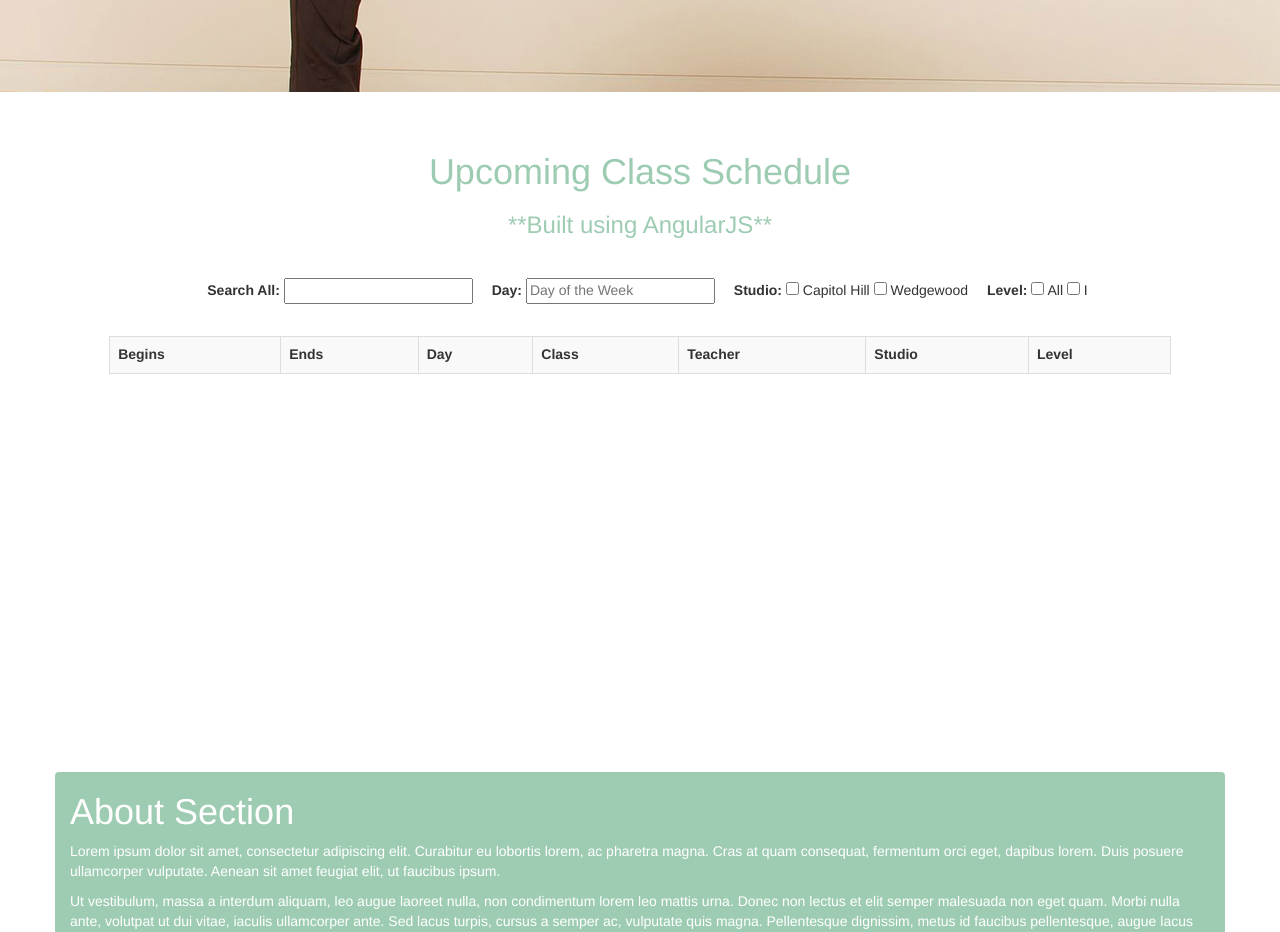
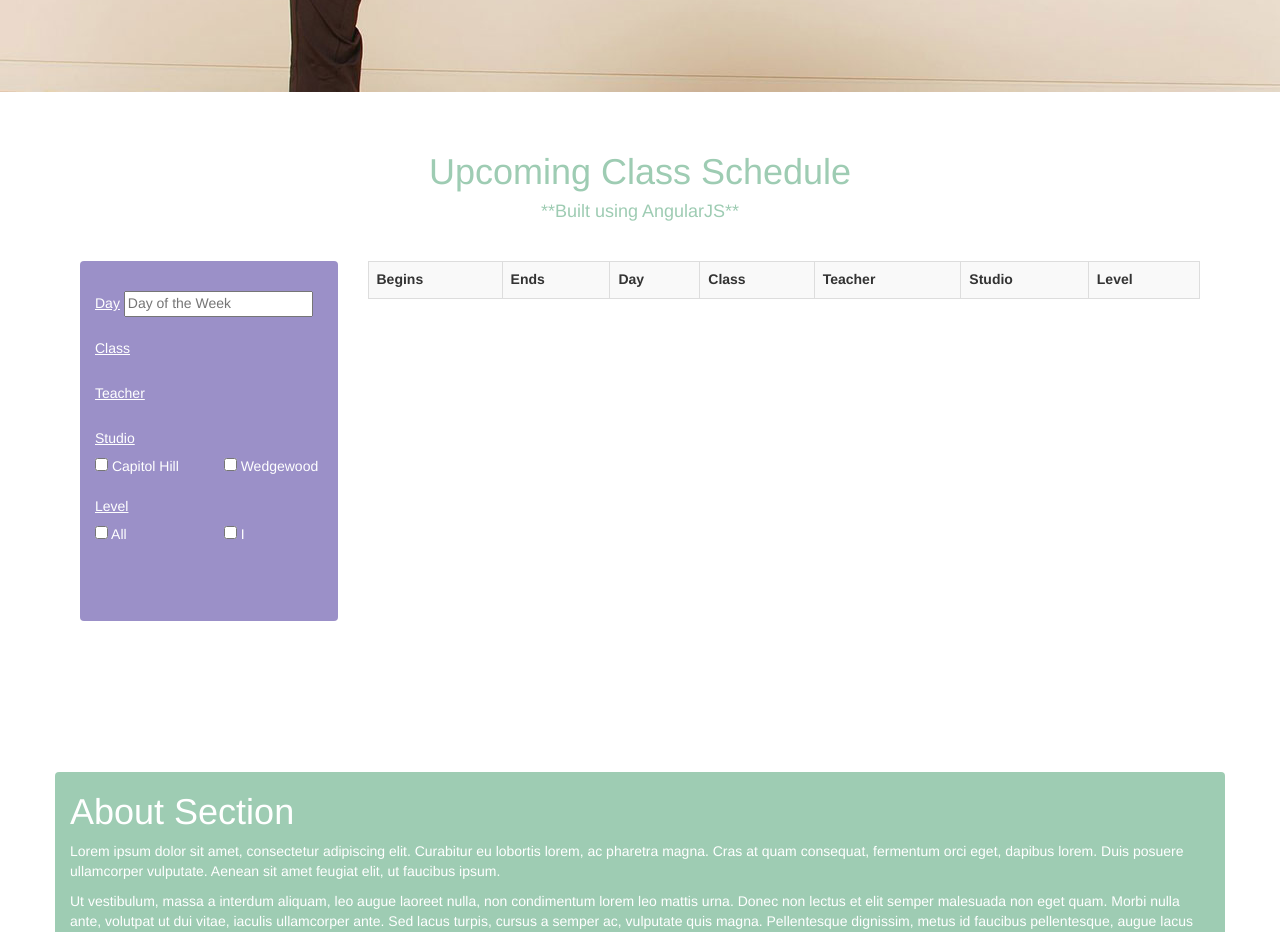
Before and after one commit to MeredithU/yoga_class_schedule, a website: page app/index.html in a window 1280 px wide. Shown: the part 660-1592 px from the top of the page. Drawn offline with nearby package versions, Linux system fonts and the light colour scheme; some packages are replaced by stand-ins of ours.

Commit message:
Moved filters to the left of the schedule and applied a basic style

```diff
--- a/app/partials/class-list.html
+++ b/app/partials/class-list.html
@@ -1,31 +1,56 @@
 <div class="row">
-  <div class="col-md-1"></div>
-
-  <div class="col-md-10">
+  <div class="col-md-12">
     <div class="title">
       <h1>Upcoming Class Schedule</h1>
-      <h3>**Built using AngularJS**</h3>
+      <h4>**Built using AngularJS**</h4>
     </div><!-- title -->
+  </div><!-- col-md-12 -->
+</div><!-- row -->
 
+<div class="row">
+  <div class="col-md-3">
     <div class="search">
       <!-- Filtering -->
 
-      <label>Search All: </label>
-      <input ng-model="query">
-
-      <label>Day: </label>
-      <input type="text" ng-model="filter.day" placeholder="Day of the Week">
-
-      <label>Studio: </label>
-      <input type="checkbox" ng-model="studios.capitolHill"> Capitol Hill
-      <input type="checkbox" ng-model="studios.wedgewood"> Wedgewood
-
-      <label>Level: </label>
-      <input type="checkbox" ng-model="levels.allLevels"> All
-      <input type="checkbox" ng-model="levels.levelOne"> I
+      <!-- <label>Search All: </label>
+      <input ng-model="query"> -->
+      <div class="preference-filter">
+        <label>Day</label>
+        <input type="text" ng-model="filter.day" placeholder="Day of the Week">
+      </div>
+      <div class="preference-filter">
+        <label>Class</label>
+      </div>
+      <div class="preference-filter">
+        <label>Teacher</label>
+      </div>
+      <div class="preference-filter">
+        <label>Studio</label>
+        <div class="row">
+          <div class="col-md-6">
+            <input type="checkbox" ng-model="studios.capitolHill"> Capitol Hill
+          </div>
+          <div class="col-md-6">
+            <input type="checkbox" ng-model="studios.wedgewood"> Wedgewood
+          </div>
+        </div>
+      </div>
+      <div class="preference-filter">
+        <label>Level</label>
+        <div class="row">
+          <div class="col-md-6">
+            <input type="checkbox" ng-model="levels.allLevels"> All
+          </div>
+          <div class="col-md-6">
+            <input type="checkbox" ng-model="levels.levelOne"> I
+          </div>
+        </div>
+      </div>
 
     </div><!-- search -->
+  </div><!-- col-md-3 -->
 
+  <div class="col-md-9">
     <table class="table table-bordered table-striped table-hover">
       <tbody>
         <tr>
@@ -48,7 +73,5 @@
         </tr>
       </tbody>
     </table>
-  </div><!-- col-md-10 -->
-
-  <div class="col-md-1"></div>
+  </div><!-- col-md-9 -->
 </div><!-- row -->
--- a/app/sass/style.scss
+++ b/app/sass/style.scss
@@ -98,18 +98,40 @@ nav.sticky {
 
 section#schedule {
 	height: 600px;
+	padding-left: 80px;
+	padding-right: 80px;
 }
 
-.title {
-	text-align: center;
-}
+#schedule {
 
-.search {
-	text-align: center;
-	padding: 30px 0px;
+	.title {
+		padding-bottom: 30px;
+		text-align: center;
+	}
 
-	& label {
+	.search {
+		@include border-radius(4px);
+		background-color: #9B90C8;
+		color: #fff;
+		height: 360px;
+		text-align: left;
+		padding: 30px 0px;
+
+		.preference-filter {
+			padding-bottom: 20px;
+			font-weight: 300;
+
+			.row {
+				margin-left: 0;
+				margin-right: 0;
+			}
+		}
+	}
+
+	label {
 		margin-left: 15px;
+		font-weight: 300;
+		text-decoration: underline;
 	}
 }
 
```
Also changed, not shown: app/css/style.css.
